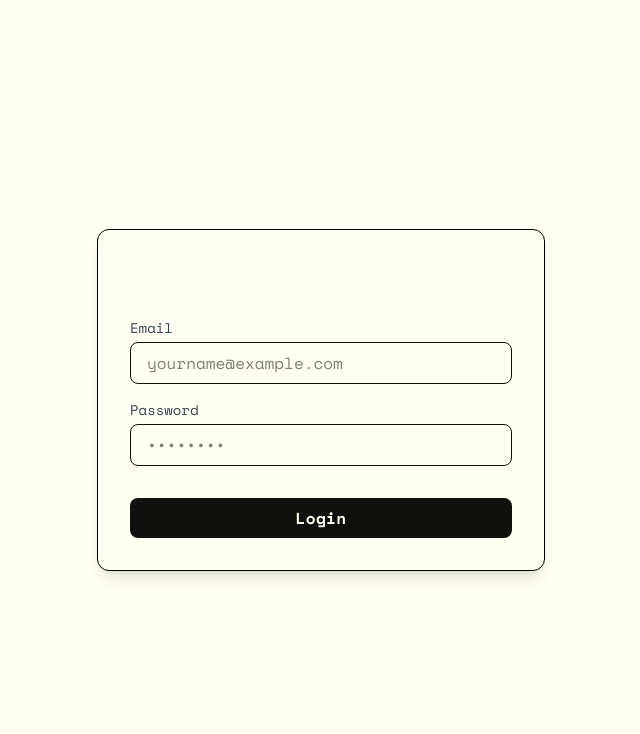
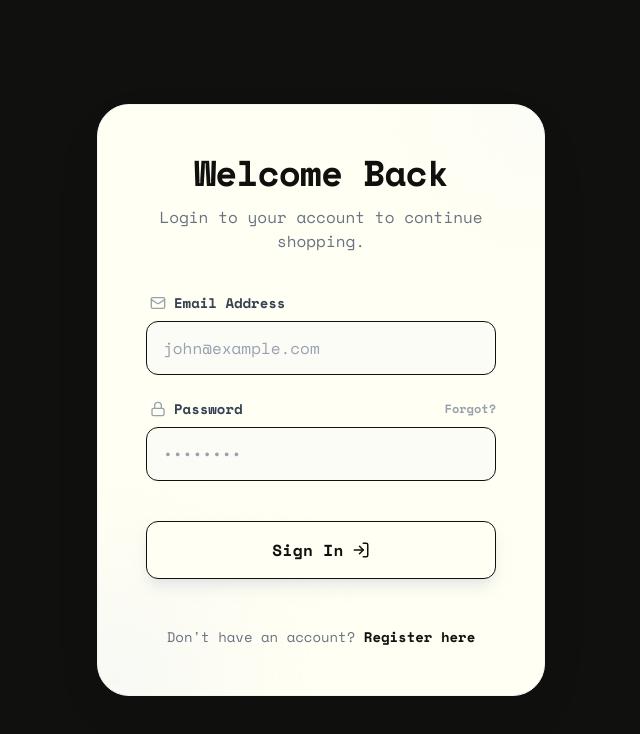
Before and after one commit to Kuldeep7dev/ECommerce-Frontend, a React (Vite) app: page /login in a window 1280 px wide. Shown: the top 734 px of the page, without its empty margins (319-959 px from the left). Built offline with nearby package versions, Linux system fonts and the light colour scheme; no server answers; a web font is replaced by a local one.

Commit message:
Some changes

```diff
--- a/src/App.jsx
+++ b/src/App.jsx
@@ -23,7 +23,6 @@ import ProductUpload from "./Pages/DashPages/ProductUpload"
 import SignUp from './Pages/DashPages/SignUp'
 import ViewUsers from './Pages/DashPages/ViewUsers'
 import ViewContact from './Pages/DashPages/ViewContact'
-import Login from './Pages/DashPages/Login'
 import ProtectedRoute from './Component/ProtectedRoute'
 import UpdateUsers from './Pages/DashPages/UpdateUsers'
 import UserSignUp from './Pages/UserSignUp'
@@ -83,9 +82,8 @@ function App() {
             <Route path='/product/:slug' element={<ProductVew />} />
           </Route>
 
-          <Route path='/login' element={<Login />} />
-          <Route path='/user/signup' element={<UserSignUp />} />
-          <Route path='/user/login' element={<UserLogin />} />
+          <Route path='/login' element={<UserLogin />} />
+          <Route path='/signup' element={<UserSignUp />} />
           <Route path='*' element={<NotFound />} />
 
         </Routes>
--- a/src/Component/DashComponent/Dashbar.jsx
+++ b/src/Component/DashComponent/Dashbar.jsx
@@ -21,7 +21,7 @@ const Dashbar = () => {
 
   const fetchNoti = async () => {
     try {
-      const res = await axiosInstance.get('/Notification');
+      const res = await axiosInstance.get('/notification');
       setData(res.data.notifications);
     } catch (error) {
       console.log(error)
--- a/src/Component/Navbar.jsx
+++ b/src/Component/Navbar.jsx
@@ -82,8 +82,8 @@ const Navbar = () => {
                             </div>
                         ) : (
                             <>
-                                <Link to="/user/signup" className='border text-secondary bg-primary rounded-sm p-2 flex justify-center items-center gap-1 cursor-pointer w-20'>SignUp</Link>
-                                <Link to="/user/login" className='border text-secondary bg-primary rounded-sm p-2 flex justify-center items-center gap-1 cursor-pointer w-20'>Login</Link>
+                                <Link to="/signup" className='border text-secondary bg-primary rounded-sm p-2 flex justify-center items-center gap-1 cursor-pointer w-20'>SignUp</Link>
+                                <Link to="/login" className='border text-secondary bg-primary rounded-sm p-2 flex justify-center items-center gap-1 cursor-pointer w-20'>Login</Link>
                             </>
                         )}
                     </div>
--- a/src/Pages/DashPages/Login.jsx
+++ /dev/null
@@ -1,79 +0,0 @@
-import React, { useState } from 'react';
-import { useNavigate } from 'react-router-dom';
-import axiosInstance from '../../Config/AxiosInstance';
-import { useAuth } from '../../context/AuthContext';
-import toast from 'react-hot-toast';
-
-const Login = () => {
-    const [email, setEmail] = useState('');
-    const [password, setPassword] = useState('');
-    const [loading, setLoading] = useState(false);
-
-    const navigate = useNavigate();
-    const { login } = useAuth();
-
-    const handleSubmit = async (e) => {
-        e.preventDefault();
-        setLoading(true);
-        try {
-            // Adjust the endpoint if necessary based on your Node.js backend
-            const res = await axiosInstance.post('/auth/login', { email, password });
-
-            login(res.data.user);
-            toast.success(`Login successful! Welcome back, ${res.data.user.fullName || 'User'}`);
-
-            if (res.data.user.role === 'admin') {
-                navigate('/dashboard');
-            } else {
-                navigate('/');
-            }
-        } catch (error) {
-            console.error('Login error:', error);
-            toast.error(error.response?.data?.message || 'Failed to login ❌');
-        } finally {
-            setLoading(false);
-        }
-    };
-
-    return (
-        <div className="flex justify-center items-center min-h-screen bg-primary">
-            <div className="bg-primary p-8 rounded-xl border shadow-lg w-full max-w-md">
-                <h2 className="text-2xl font-bold mb-6 text-center text-primary">Login to Bravima</h2>
-                <form onSubmit={handleSubmit} className="flex flex-col gap-4">
-                    <div>
-                        <label className="block text-sm font-medium text-gray-700 mb-1">Email</label>
-                        <input
-                            type="email"
-                            required
-                            value={email}
-                            onChange={(e) => setEmail(e.target.value)}
-                            className="w-full px-4 py-2 border border-secondary rounded-lg focus:outline-none focus:ring-2 focus:ring-primary"
-                            placeholder="yourname@example.com"
-                        />
-                    </div>
-                    <div>
-                        <label className="block text-sm font-medium text-gray-700 mb-1">Password</label>
-                        <input
-                            type="password"
-                            required
-                            value={password}
-                            onChange={(e) => setPassword(e.target.value)}
-                            className="w-full px-4 py-2 border border-secondary rounded-lg focus:outline-none focus:ring-2 focus:ring-primary"
-                            placeholder="••••••••"
-                        />
-                    </div>
-                    <button
-                        type="submit"
-                        disabled={loading}
-                        className="w-full bg-primary text-secondary hover:text-white py-2 rounded-lg font-semibold tracking-wide transition-all disabled:opacity-70 mt-4 cursor-pointer"
-                        style={{ backgroundColor: '#10100e', color: '#fffff3' }}
-                    >
-                        {loading ? 'Logging in...' : 'Login'}
-                    </button>
-                </form>
-            </div>
-        </div>
-    );
-}
-
-export default Login;
--- a/src/Pages/DashPages/SignUp.jsx
+++ b/src/Pages/DashPages/SignUp.jsx
@@ -28,7 +28,7 @@ const SignUp = () => {
     if (!signUpUser.role.trim()) return showError("Please select your role");
 
     try {
-      const res = await axiosInstance.post("/auth/signup", signUpUser);
+      const res = await axiosInstance.post("/auth", signUpUser);
       navigate('/users')
       console.log(res.data);
     } catch (error) {
--- a/src/Pages/DashPages/Users.jsx
+++ b/src/Pages/DashPages/Users.jsx
@@ -56,9 +56,9 @@ const Users = () => {
         </div>
       </div>
 
-      {data.length === 0 && (
+      {/* {data.length === 0 && (
         <p>couldn't Find the user</p>
-      )}
+      )} */}
 
       <div className="mt-5 overflow-hidden rounded-lg border-2 border-secondary bg-secondary">
         <table className="w-full">
--- a/src/Pages/UserLogin.jsx
+++ b/src/Pages/UserLogin.jsx
@@ -26,7 +26,6 @@ const UserLogin = () => {
       const res = await axiosInstance.post("/auth/login", data);
 
       login(res.data.user);
-      await checkAuth();
 
       showSuccess(`Welcome back, ${res.data.user.fullName || 'User'}! ✅`);
 
@@ -124,7 +123,7 @@ const UserLogin = () => {
 
               <div className="mt-6 text-center text-sm font-medium text-gray-500">
                 Don't have an account?{' '}
-                <a href="/user/signup" className="text-secondary hover:underline underline-offset-4 cursor-pointer font-bold">
+                <a href="/signup" className="text-secondary hover:underline underline-offset-4 cursor-pointer font-bold">
                   Register here
                 </a>
               </div>
--- a/src/Pages/UserSignUp.jsx
+++ b/src/Pages/UserSignUp.jsx
@@ -37,10 +37,12 @@ const UserSignUp = () => {
 
     setIsLoading(true);
     try {
+
+
       const res = await axiosInstance.post("/auth/signup", data);
 
+
       login(res.data.user);
-      await checkAuth();
 
       showSuccess("Account created successfully! ✅");
       navigate('/');
```
